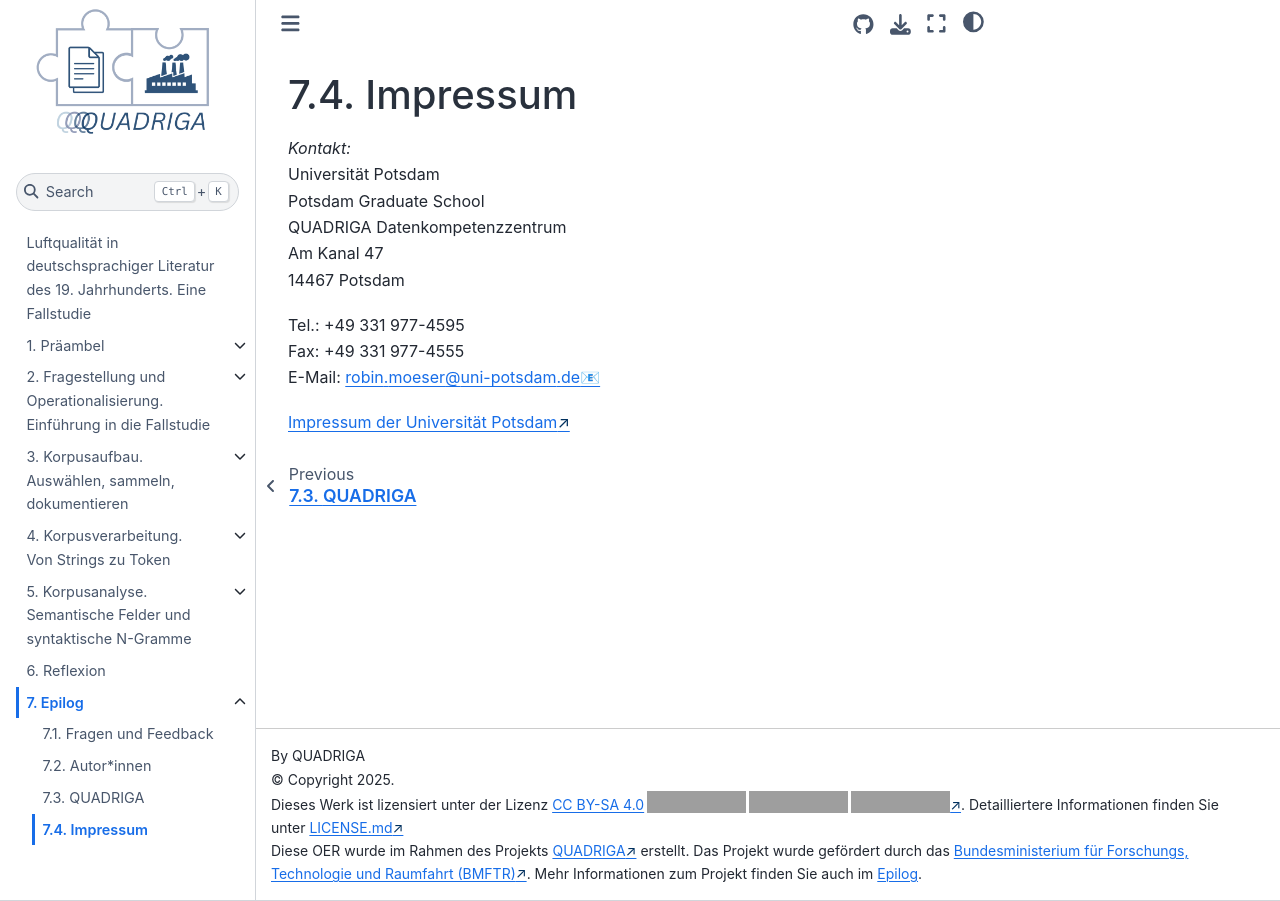
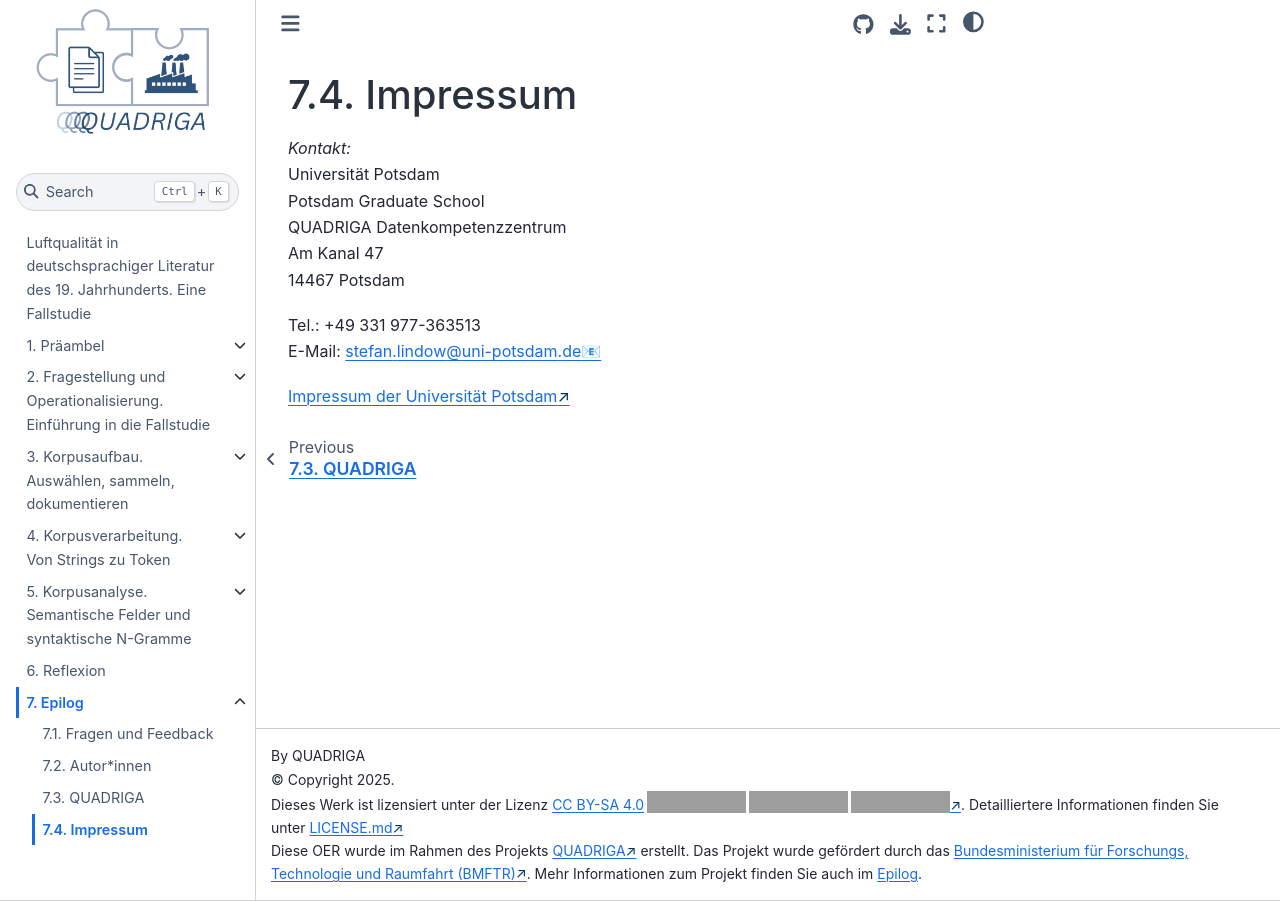
Before and after one commit to quadriga-dk/Text-Fallstudie-3, a Jupyter Book: the page built from epilog/impressum.md, in a window 1280 px wide. Built offline with Jupyter Book 1.0.4 settings and Sphinx 7.4.7 and the Sphinx Book theme 1.1.4, drawn with Linux system fonts in a browser that asks for light colours; pages that are not in the unit, such as notebooks, are missing from menus; grey boxes are pictures that could not be loaded.

Commit message:
Update outdated contact info in Impressum
fixes #53

```diff
--- a/epilog/impressum.md
+++ b/epilog/impressum.md
@@ -10,8 +10,7 @@
 Am Kanal 47<br>
 14467 Potsdam
 
-Tel.: +49 331 977-4595<br>
-Fax: +49 331 977-4555<br>
-E-Mail: robin.moeser@uni-potsdam.de<br>
+Tel.: +49 331 977-363513<br>
+E-Mail: stefan.lindow@uni-potsdam.de<br>
 
 <a href="https://www.uni-potsdam.de/de/impressum.html" target="_blank" class="external-link">Impressum der Universität Potsdam</a><br>
```
